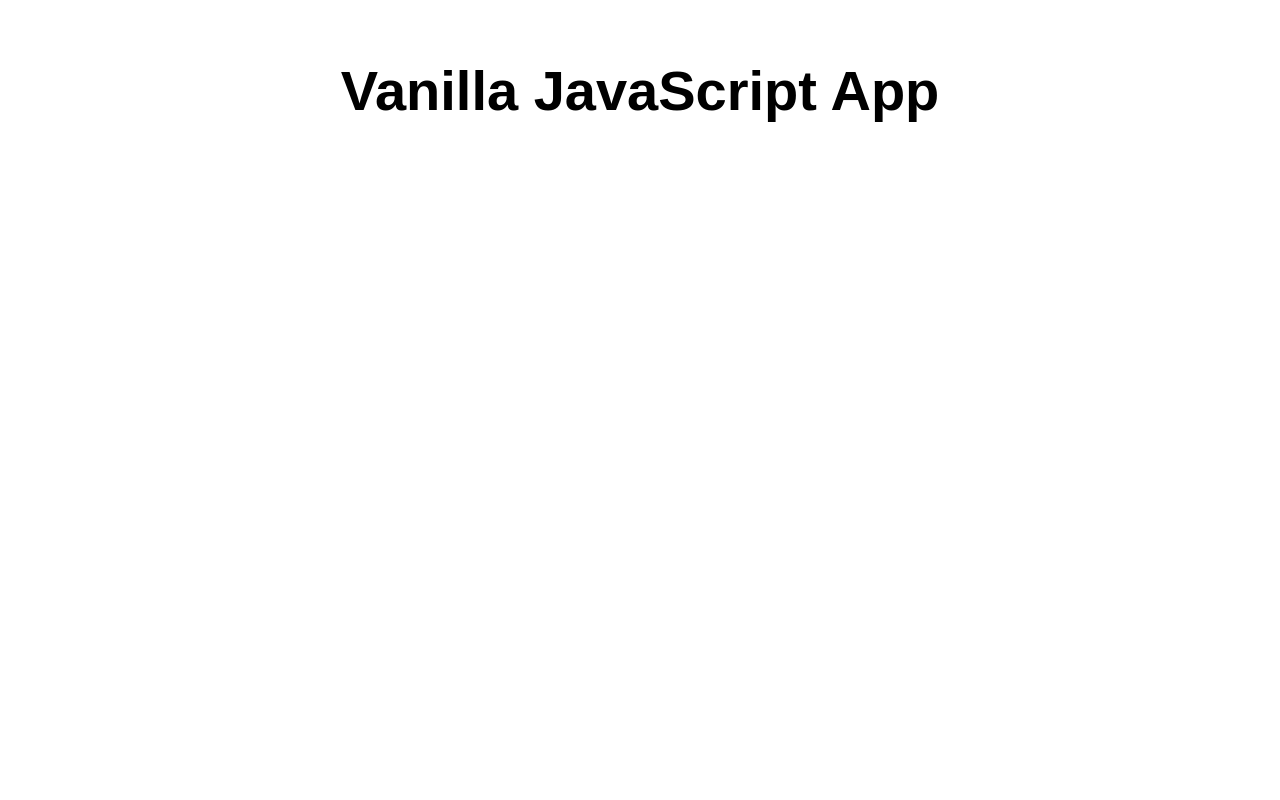
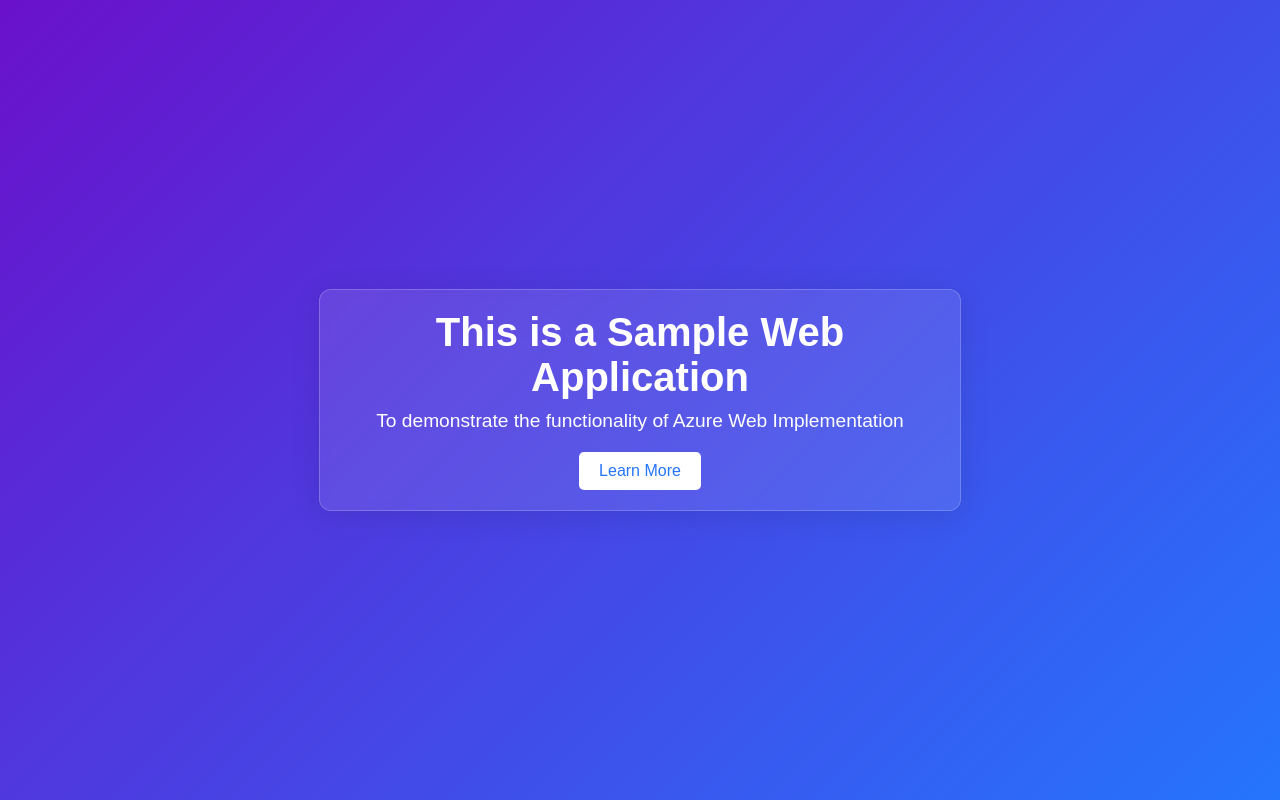
Before and after one commit to Kunal7740/WebAppDemo, a website: page src/index.html in a window 1280 px wide. Drawn offline with Linux system fonts and the light colour scheme.

Commit message:
Update index.html

```diff
--- a/src/index.html
+++ b/src/index.html
@@ -1,17 +1,78 @@
 <!DOCTYPE html>
 <html lang="en">
+<head>
+    <meta charset="UTF-8">
+    <meta name="viewport" content="width=device-width, initial-scale=1.0">
+    <title>Azure Web App Demo</title>
+    <style>
+        /* General Reset */
+        body {
+            margin: 0;
+            padding: 0;
+            font-family: 'Arial', sans-serif;
+            background: linear-gradient(135deg, #6a11cb, #2575fc);
+            color: #fff;
+            display: flex;
+            justify-content: center;
+            align-items: center;
+            height: 100vh;
+            overflow: hidden;
+        }
 
-<head>
-  <meta charset="UTF-8">
-  <meta name="viewport" content="width=device-width, initial-scale=1.0">
-  <link rel="stylesheet" href="styles.css">
-  <title>Vanilla JavaScript App</title>
+        .container {
+            text-align: center;
+            max-width: 600px;
+            padding: 20px;
+            background: rgba(255, 255, 255, 0.1);
+            border-radius: 12px;
+            box-shadow: 0 4px 30px rgba(0, 0, 0, 0.1);
+            backdrop-filter: blur(5px);
+            border: 1px solid rgba(255, 255, 255, 0.2);
+        }
+
+        .container h1 {
+            font-size: 2.5em;
+            margin: 0 0 10px;
+        }
+
+        .container p {
+            font-size: 1.2em;
+            margin: 0;
+        }
+
+        .container a {
+            display: inline-block;
+            margin-top: 20px;
+            padding: 10px 20px;
+            font-size: 1em;
+            color: #2575fc;
+            background: #fff;
+            text-decoration: none;
+            border-radius: 5px;
+            transition: background 0.3s, color 0.3s;
+        }
+
+        .container a:hover {
+            background: #2575fc;
+            color: #fff;
+        }
+
+        @media (max-width: 768px) {
+            .container h1 {
+                font-size: 2em;
+            }
+
+            .container p {
+                font-size: 1em;
+            }
+        }
+    </style>
 </head>
-
 <body>
-  <main>
-    <h1>Vanilla JavaScript App</h1>
-  </main>
+    <div class="container">
+        <h1>This is a Sample Web Application</h1>
+        <p>To demonstrate the functionality of Azure Web Implementation</p>
+        <a href="#">Learn More</a>
+    </div>
 </body>
-
 </html>
```
